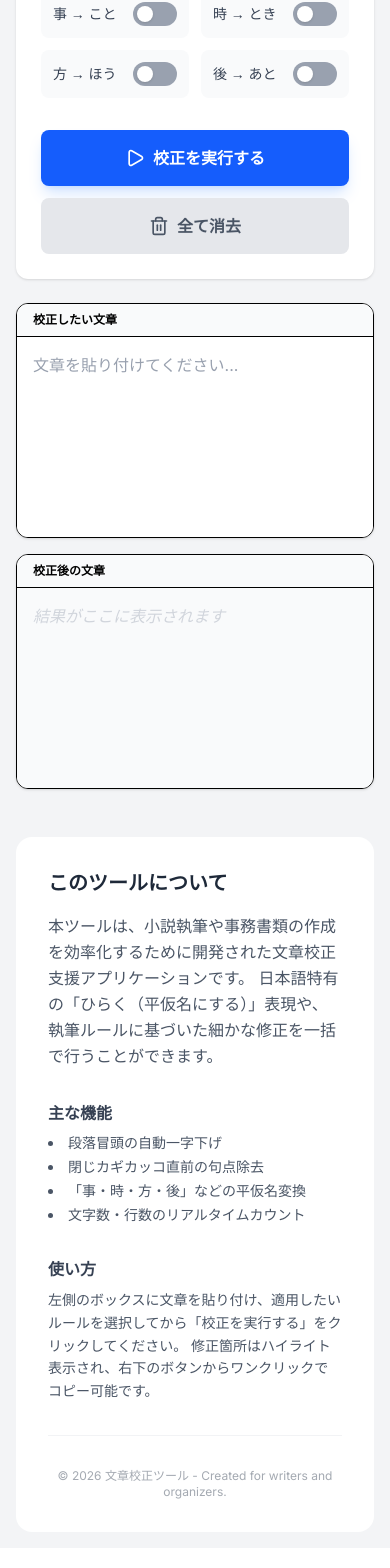
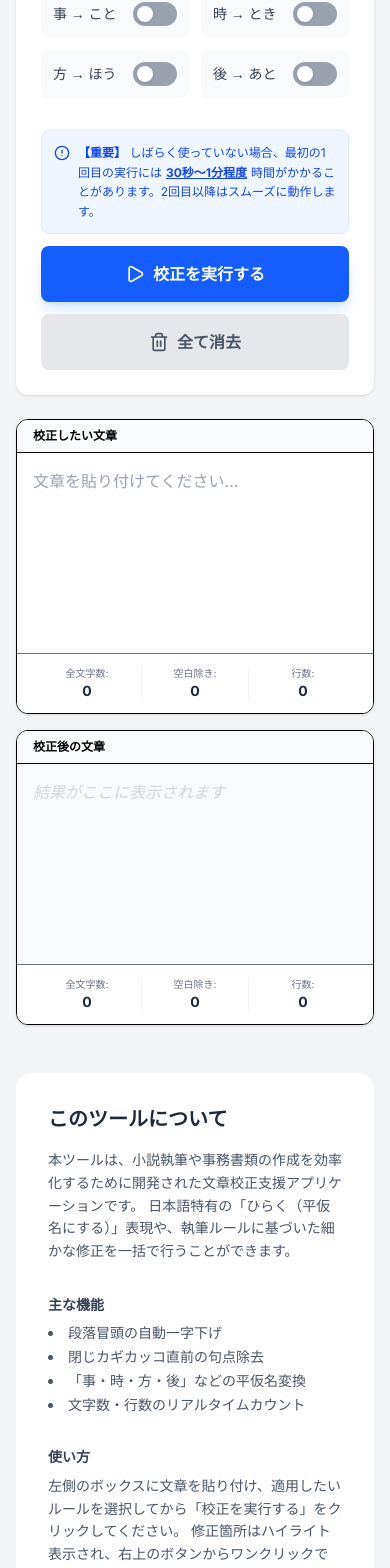
Before and after one commit to misukasu/kousei, a Next.js app: page / in a window 390 px wide. Shown: the part 315-1883 px from the top of the page. Built offline with nearby package versions, Linux system fonts and the light colour scheme.

Commit message:
初回起動の遅延に関する注意書きを追加

```diff
--- a/src/app/page.tsx
+++ b/src/app/page.tsx
@@ -1,7 +1,7 @@
 "use client";
 
 import React, { useState, useRef, useEffect } from 'react';
-import { Sun, Moon, CheckSquare, Square, Trash2, Copy, Check, Play } from 'lucide-react';
+import { Sun, Moon, CheckSquare, Square, Trash2, Copy, Check, Play, AlertCircle } from 'lucide-react';
 import { diffChars } from 'diff';
 
 export default function ProofreaderPage() {
@@ -23,6 +23,7 @@ export default function ProofreaderPage() {
   const inputRef = useRef<HTMLTextAreaElement>(null);
   const outputRef = useRef<HTMLDivElement>(null);
 
+  // 初回読み込み時の設定取得
   useEffect(() => {
     const savedDarkMode = localStorage.getItem("darkMode");
     if (savedDarkMode !== null) setIsDarkMode(JSON.parse(savedDarkMode));
@@ -31,6 +32,7 @@ export default function ProofreaderPage() {
     setIsMounted(true);
   }, []);
 
+  // 設定変更時の保存
   useEffect(() => {
     if (isMounted) localStorage.setItem("darkMode", JSON.stringify(isDarkMode));
   }, [isDarkMode, isMounted]);
@@ -39,6 +41,7 @@ export default function ProofreaderPage() {
     if (isMounted) localStorage.setItem("rules", JSON.stringify(rules));
   }, [rules, isMounted]);
 
+  // スクロール同期
   const handleScroll = (e: React.UIEvent<HTMLElement>) => {
     const { scrollTop } = e.currentTarget;
     if (e.currentTarget === inputRef.current && outputRef.current) {
@@ -86,10 +89,11 @@ export default function ProofreaderPage() {
       const data = await response.json();
       setOutputText(data.result);
     } catch (error) {
-      alert("通信エラーが発生しました。");
+      alert("通信エラーが発生しました。サーバーの起動を確認してください。");
     }
   };
 
+  // 変更箇所のハイライトレンダリング
   const renderDiff = () => {
     if (!outputText) return <span className={`${isDarkMode ? 'text-gray-600' : 'text-gray-300'} italic`}>結果がここに表示されます</span>;
     const diff = diffChars(inputText, outputText);
@@ -104,7 +108,7 @@ export default function ProofreaderPage() {
 
   if (!isMounted) return null;
 
-// --- 視認性を高めつつ、まぶしさを抑えた調整 ---
+  // 共通コンポーネント: トグルスイッチ
   const Toggle = ({ label, enabled, onClick }: { label: string, enabled: boolean, onClick: () => void }) => (
     <div className={`flex items-center justify-between p-3 rounded-lg transition-colors ${isDarkMode ? 'bg-gray-800/50' : 'bg-gray-50'}`}>
       <span className={`text-sm font-medium ${isDarkMode ? 'text-gray-200' : 'text-gray-700'}`}>{label}</span>
@@ -112,8 +116,8 @@ export default function ProofreaderPage() {
         onClick={onClick}
         className={`relative inline-flex h-6 w-11 items-center rounded-full transition-colors ${
           enabled
-            ? (isDarkMode ? 'bg-emerald-500' : 'bg-green-500') // 暗すぎないエメラルドに変更
-            : (isDarkMode ? 'bg-gray-600' : 'bg-gray-400')    // 未選択時も少し明るくして見やすく
+            ? (isDarkMode ? 'bg-emerald-500' : 'bg-green-500')
+            : (isDarkMode ? 'bg-gray-600' : 'bg-gray-400')
         }`}
       >
         <span className={`inline-block h-4 w-4 transform rounded-full bg-white shadow-sm transition-transform ${
@@ -123,6 +127,7 @@ export default function ProofreaderPage() {
     </div>
   );
 
+  // 共通コンポーネント: セクションヘッダー
   const SectionHeader = ({ title, onToggle, allSelected }: { title: string, onToggle: () => void, allSelected: boolean }) => (
     <div className="flex justify-between items-center mb-3">
       <h2 className={`text-xs font-bold uppercase tracking-wider ${isDarkMode ? 'text-gray-500' : 'text-gray-400'}`}>{title}</h2>
@@ -136,7 +141,7 @@ export default function ProofreaderPage() {
     <main className={`min-h-screen p-4 md:p-8 transition-colors duration-300 ${isDarkMode ? 'bg-gray-950 text-white' : 'bg-gray-100 text-black'}`}>
       <div className="max-w-6xl mx-auto space-y-6">
 
-        {/* メインのツール部分 */}
+        {/* 設定・ルールセクション */}
         <div className={`p-6 rounded-xl shadow-sm transition-colors ${isDarkMode ? 'bg-gray-900 border border-gray-800' : 'bg-white border border-transparent'}`}>
           <div className="flex justify-between items-center mb-6">
             <h1 className="text-xl md:text-2xl font-bold">文章校正ツール</h1>
@@ -175,7 +180,20 @@ export default function ProofreaderPage() {
             </section>
           </div>
 
-          <div className="flex flex-col md:flex-row gap-3 mt-8">
+          <div className="mt-8 space-y-3">
+            {/* 初回起動に関する注意書き */}
+            <div className={`flex items-start gap-2 p-3 rounded-lg text-xs leading-relaxed transition-colors ${
+              isDarkMode ? 'bg-blue-900/20 text-blue-300 border border-blue-800/50' : 'bg-blue-50 text-blue-700 border border-blue-100'
+            }`}>
+              <AlertCircle size={16} className="shrink-0 mt-0.5" />
+              <p>
+                <strong>【重要】</strong> しばらく使っていない場合、最初の1回目の実行には
+                <span className="font-bold underline mx-1">30秒〜1分程度</span>
+                時間がかかることがあります。2回目以降はスムーズに動作します。
+              </p>
+            </div>
+
+            <div className="flex flex-col md:flex-row gap-3">
               <button onClick={handleProofread} className="flex-1 flex items-center justify-center gap-2 bg-blue-600 hover:bg-blue-700 text-white font-bold py-4 rounded-lg transition-all active:scale-[0.98] shadow-lg shadow-blue-500/20">
                 <Play size={20} /> 校正を実行する
               </button>
@@ -184,15 +202,12 @@ export default function ProofreaderPage() {
               </button>
             </div>
           </div>
+        </div>
 
-{/* テキストエリア部分 */}
+        {/* テキストエリア・統計セクション */}
         <div className="grid grid-cols-1 md:grid-cols-2 gap-4 h-auto md:h-[50vh]">
-          {/* 入力側 */}
           <div className={`flex flex-col rounded-xl shadow-sm border overflow-hidden transition-colors ${isDarkMode ? 'bg-gray-900 border-gray-800' : 'bg-white'}`}>
-            {/* タイトルと同じく、ダーク時は白、ライト時は黒に設定 */}
-            <div className={`px-4 py-2 border-b text-xs font-bold ${isDarkMode ? 'bg-gray-800 border-gray-700 text-white' : 'bg-gray-50 text-black'}`}>
-              校正したい文章
-            </div>
+            <div className={`px-4 py-2 border-b text-xs font-bold ${isDarkMode ? 'bg-gray-800 border-gray-700 text-white' : 'bg-gray-50 text-black'}`}>校正したい文章</div>
             <textarea
               ref={inputRef}
               onScroll={handleScroll}
@@ -201,11 +216,14 @@ export default function ProofreaderPage() {
               value={inputText}
               onChange={(e) => setInputText(e.target.value)}
             />
+            <div className={`px-4 py-3 border-t grid grid-cols-3 text-center text-[10px] md:text-xs transition-colors ${isDarkMode ? 'bg-gray-900 border-gray-800 text-gray-400' : 'bg-white text-gray-500'}`}>
+              <div>全文字数: <span className={`block text-sm font-bold ${isDarkMode ? 'text-gray-100' : 'text-gray-800'}`}>{inputStats.total}</span></div>
+              <div className={`border-x ${isDarkMode ? 'border-gray-800' : 'border-gray-100'}`}>空白除き: <span className={`block text-sm font-bold ${isDarkMode ? 'text-gray-100' : 'text-gray-800'}`}>{inputStats.noSpace}</span></div>
+              <div>行数: <span className={`block text-sm font-bold ${isDarkMode ? 'text-gray-100' : 'text-gray-800'}`}>{inputStats.lines}</span></div>
+            </div>
           </div>
 
-          {/* 出力側 */}
           <div className={`flex flex-col rounded-xl shadow-sm border overflow-hidden relative transition-colors ${isDarkMode ? 'bg-gray-900 border-gray-800' : 'bg-white'}`}>
-            {/* タイトルと同じく、ダーク時は白、ライト時は黒に設定 */}
             <div className={`px-4 py-2 border-b text-xs font-bold flex justify-between items-center transition-colors ${isDarkMode ? 'bg-gray-800 border-gray-700 text-white' : 'bg-gray-50 text-black'}`}>
               校正後の文章
               {outputText && (
@@ -220,26 +238,31 @@ export default function ProofreaderPage() {
             <div ref={outputRef} onScroll={handleScroll} className={`flex-1 p-4 min-h-[200px] md:min-h-0 overflow-y-auto whitespace-pre-wrap text-base md:text-lg transition-colors ${isDarkMode ? 'bg-gray-950 text-gray-200' : 'bg-gray-50 text-gray-800'}`}>
               {renderDiff()}
             </div>
+            <div className={`px-4 py-3 border-t grid grid-cols-3 text-center text-[10px] md:text-xs transition-colors ${isDarkMode ? 'bg-gray-900 border-gray-800 text-gray-400' : 'bg-white text-gray-500'}`}>
+              <div>全文字数: <span className={`block text-sm font-bold ${isDarkMode ? 'text-gray-100' : 'text-gray-800'}`}>{outputStats.total}</span></div>
+              <div className={`border-x ${isDarkMode ? 'border-gray-800' : 'border-gray-100'}`}>空白除き: <span className={`block text-sm font-bold ${isDarkMode ? 'text-gray-100' : 'text-gray-800'}`}>{outputStats.noSpace}</span></div>
+              <div>行数: <span className={`block text-sm font-bold ${isDarkMode ? 'text-gray-100' : 'text-gray-800'}`}>{outputStats.lines}</span></div>
+            </div>
           </div>
         </div>
 
-        {/* --- 説明文セクション --- */}
+        {/* 説明文・フッターセクション */}
         <footer className={`mt-12 p-8 rounded-2xl transition-colors ${isDarkMode ? 'bg-gray-900/50 text-gray-400' : 'bg-white text-gray-600'}`}>
           <div className="max-w-3xl mx-auto space-y-8">
             <section>
               <h2 className={`text-xl font-bold mb-4 ${isDarkMode ? 'text-gray-100' : 'text-gray-800'}`}>
                 このツールについて
               </h2>
-              <p className="leading-relaxed">
+              <p className="leading-relaxed text-sm md:text-base">
                 本ツールは、小説執筆や事務書類の作成を効率化するために開発された文章校正支援アプリケーションです。
                 日本語特有の「ひらく（平仮名にする）」表現や、執筆ルールに基づいた細かな修正を一括で行うことができます。
               </p>
             </section>
 
-            <section className="grid grid-cols-1 md:grid-cols-2 gap-8">
+            <section className="grid grid-cols-1 md:grid-cols-2 gap-8 text-sm">
               <div>
                 <h3 className={`font-bold mb-2 ${isDarkMode ? 'text-gray-200' : 'text-gray-700'}`}>主な機能</h3>
-                <ul className="list-disc list-inside space-y-1 text-sm">
+                <ul className="list-disc list-inside space-y-1">
                   <li>段落冒頭の自動一字下げ</li>
                   <li>閉じカギカッコ直前の句点除去</li>
                   <li>「事・時・方・後」などの平仮名変換</li>
@@ -248,15 +271,15 @@ export default function ProofreaderPage() {
               </div>
               <div>
                 <h3 className={`font-bold mb-2 ${isDarkMode ? 'text-gray-200' : 'text-gray-700'}`}>使い方</h3>
-                <p className="text-sm leading-relaxed">
+                <p className="leading-relaxed">
                   左側のボックスに文章を貼り付け、適用したいルールを選択してから「校正を実行する」をクリックしてください。
-                  修正箇所はハイライト表示され、右下のボタンからワンクリックでコピー可能です。
+                  修正箇所はハイライト表示され、右上のボタンからワンクリックでコピー可能です。
                 </p>
               </div>
             </section>
 
-            <div className="pt-8 border-t border-gray-200 dark:border-gray-800 text-center text-xs opacity-50">
-              <p>&copy; 2026 文章校正ツール - Created for writers and organizers.</p>
+            <div className="pt-8 border-t border-gray-200 dark:border-gray-800 text-center text-[10px] opacity-50">
+              <p>&copy; 2026 文章校正ツール - Created for writers and student organizers.</p>
             </div>
           </div>
         </footer>
```
Lines whose indentation alone changed are shown as unchanged.
